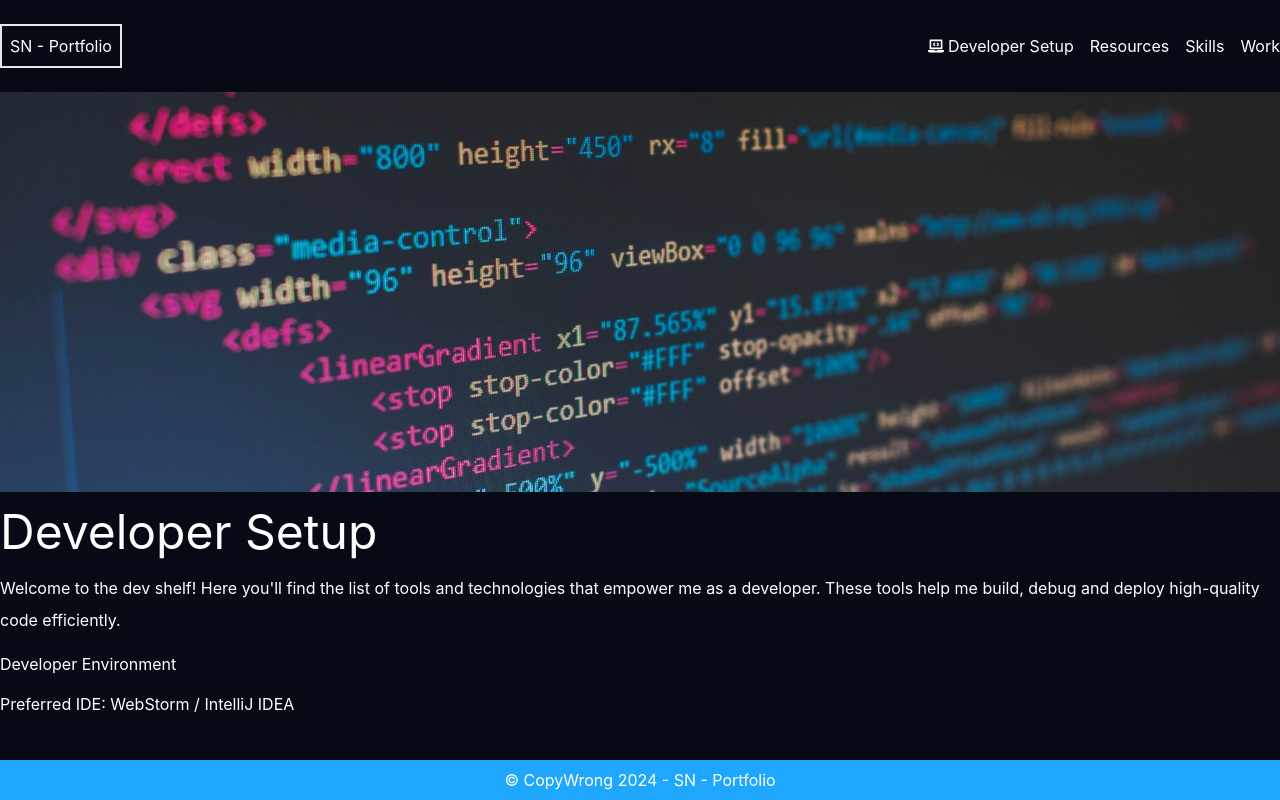
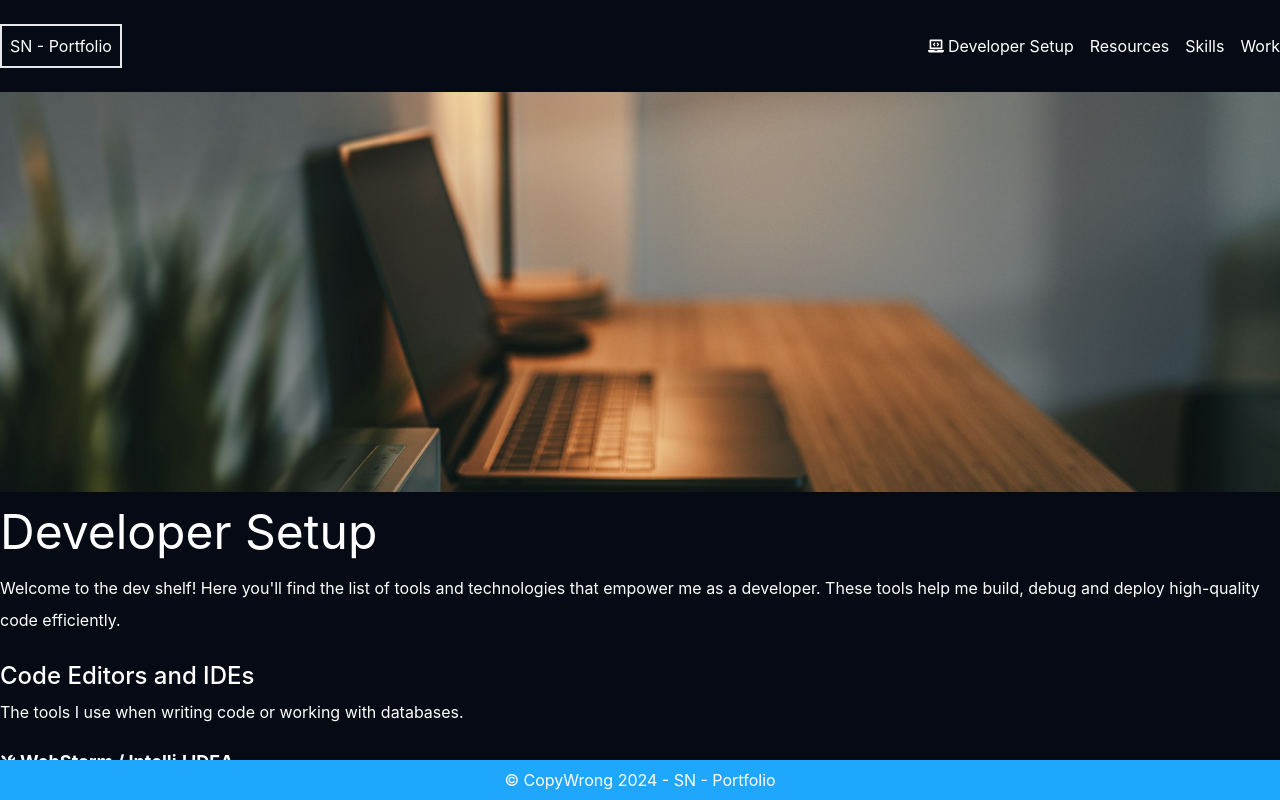
Before and after one commit to sneufville/webd-3012-coding-assignment14-cra, a React (Create React App) app: page /developer-setup in a window 1280 px wide. Built offline with nearby package versions, Linux system fonts and the light colour scheme.

Commit message:
update site data for developer setup page

```diff
--- a/src/pages/DeveloperSetupPage.tsx
+++ b/src/pages/DeveloperSetupPage.tsx
@@ -4,9 +4,12 @@
  * project  coding-assignment-14-cra
  */
 import React from "react";
+import { HiWrenchScrewdriver } from "react-icons/hi2";
+import { FaCheck } from "react-icons/fa";
 import PageWrapper from "../components/PageWrapper/PageWrapper";
 import { HeroImage } from "../components/HeroImage";
 import siteData from "../siteData.json";
+import { Label } from "../components/Label";
 
 const {
   siteSections: { developerSetup },
@@ -17,12 +20,42 @@ const DeveloperSetupPage = (): React.ReactElement => {
     <PageWrapper>
       <HeroImage
         altText={"developer setup hero image"}
-        src='../code-hero-img.jpg'
+        src='../developer-setup-img.jpg'
       />
       <h1 className='text-5xl'>Developer Setup</h1>
       <p className='leading-8'>{developerSetup.description}</p>
-      <h2>Developer Environment</h2>
-      <p>Preferred IDE: {developerSetup.ideSetup.name}</p>
+
+      {developerSetup.content.map((content, contentIndex) => (
+        <div
+          key={`${contentIndex}-${content.category}`}
+          className='flex flex-col gap-y-2 py-2'
+        >
+          <h3 className='text-2xl font-medium'>{content.category}</h3>
+          <p className='mb-4'>{content.description}</p>
+          {content.tools.map((tool, toolIndex) => (
+            <div
+              key={`${toolIndex}-${tool.name}`}
+              className='flex flex-col gap-y-2 mb-2'
+            >
+              <div className='flex items-center gap-x-1'>
+                <HiWrenchScrewdriver />
+                <h4 className='font-bold text-lg'>{tool.name}</h4>
+              </div>
+              <p className='text-lg'>{tool.description}</p>
+              <h5>Features</h5>
+              <div className='flex items-center flex-wrap gap-4'>
+                {tool?.features?.map((feature, featureIndex) => (
+                  <Label
+                    iconElement={<FaCheck />}
+                    key={`${featureIndex}-${feature}`}
+                    labelText={feature}
+                  />
+                ))}
+              </div>
+            </div>
+          ))}
+        </div>
+      ))}
     </PageWrapper>
   );
 };
--- a/src/siteData.json
+++ b/src/siteData.json
@@ -3,7 +3,12 @@
     "basicInformation": {
       "aboutMe": "Hi, I'm Simon, seasoned Full Stack Web Developer with UI/UX design experience. My focus is building unique and engaging user experiences with the latest and greatest technologies. I believe in using the most appropriate tools, languages and frameworks to get things done. Currently, I am delving into devops and workflow automation and to that end, I have created 2 NPM packages that allow you to easily scaffold Python-based Full Stack Web applications.",
       "aboutSite": "The purpose of this site to showcase the my works as a Full Stack Developer.",
-      "areasOfFocus": ["Full Stack Development", "Mobile App Development", "Workflow Automation", "Testing"],
+      "areasOfFocus": [
+        "Full Stack Development",
+        "Mobile App Development",
+        "Workflow Automation",
+        "Testing"
+      ],
       "sectionSummaries": [
         {
           "sectionName": "Developer Setup",
@@ -34,7 +39,11 @@
           "path": "https://github.com/sneufville"
         }
       },
-      "titles": ["Full Stack Web Developer", "Mobile Application Developer", "UI Designer"]
+      "titles": [
+        "Full Stack Web Developer",
+        "Mobile Application Developer",
+        "UI Designer"
+      ]
     },
     "work": {},
     "skills": {
@@ -44,31 +53,43 @@
           "name": "JavaScript",
           "iconName": "javascript",
           "description": "",
-          "uses": ["web development", "frontend development"]
+          "uses": [
+            "web development",
+            "frontend development"
+          ]
         },
         {
           "name": "Python",
           "iconName": "python",
           "description": "",
-          "uses": ["web development", "data science"]
+          "uses": [
+            "web development",
+            "data science"
+          ]
         },
         {
           "name": "Ruby",
           "iconName": "ruby",
           "description": "",
-          "uses": ["web development"]
+          "uses": [
+            "web development"
+          ]
         },
         {
           "name": "TypeScript",
           "iconName": "typescript",
           "description": "",
-          "uses": ["web development"]
+          "uses": [
+            "web development"
+          ]
         },
         {
           "name": "Pandas",
           "iconName": "pandas",
           "description": "",
-          "uses": ["data science"]
+          "uses": [
+            "data science"
+          ]
         }
       ],
       "tools": [
@@ -83,6 +104,7 @@
       "content": [
         {
           "category": "Code Editors and IDEs",
+          "description": "The tools I use when writing code or working with databases.",
           "tools": [
             {
               "name": "WebStorm / IntelliJ IDEA",
@@ -91,7 +113,10 @@
                 "Advanced Code Refactoring",
                 "On-the-fly code analysis",
                 "Machine-learning Assisted code completion"
-              ]
+              ],
+              "extra": {
+                "fontSize": "13"
+              }
             },
             {
               "name": "Datagrip",
@@ -103,14 +128,79 @@
           ]
         },
         {
+          "category": "Testing",
+          "description": "",
+          "tools": [
+            {
+              "name": "Jest",
+              "description": "A JavaScript-based testing framework used for testing JavaScript/Typescript applications",
+              "features": [
+                "Code Coverage",
+                "Mocking Capabilities",
+                "Snapshot testing"
+              ]
+            }
+          ]
+        },
+        {
+          "category": "Databases",
+          "description": "",
+          "tools": [
+            {
+              "name": "MariaDB",
+              "description": "A traditional SQL database widely used for web applications",
+              "features": [
+                "Database Transactions",
+                "Open-source"
+              ]
+            },
+            {
+              "name": "MongoDB",
+              "description": "A NoSQL database that is highly flexible and scalable.",
+              "features": [
+                "Highly Scalable",
+                "JSON-like structure"
+              ]
+            }
+          ]
+        },
+        {
+          "category": "Deployment and CI/CD",
+          "tools": [
+            {
+              "name": "Docker",
+              "description": "A powerful tool for creating, deploying and managing containerized applications",
+              "features": [
+                "Containerization",
+                "Portability",
+                "Scalability and Orchestration",
+                "Version Control and CI/CD Integration"
+              ]
+            },
+            {
+              "name": "GitHub Actions",
+              "description": "An automation tool that allows you to build, test and deploy code on GitHub",
+              "features": [
+                "Integrated CI/CD",
+                "Custom Workflows",
+                "GitHub Ecosystem Integration"
+              ]
+            }
+          ]
+        },
+        {
           "category": "Code Quality",
-          "tools": {
-            "name": "ESLint",
-            "description": "",
-            "features": [
-              "Ensures high quality of JavaScript / Typescript"
-            ]
-          }
+          "tools": [
+            {
+              "name": "ESLint",
+              "description": "A powerful tool for identifying and fixing problems in JavaScript/Typescript code.",
+              "features": [
+                "Customizable Rules",
+                "Ensures high quality of JavaScript / Typescript",
+                "Plugins and Extensions"
+              ]
+            }
+          ]
         }
       ],
       "ideSetup": {
```
Also changed, not shown: public/developer-setup-img.jpg (added).
